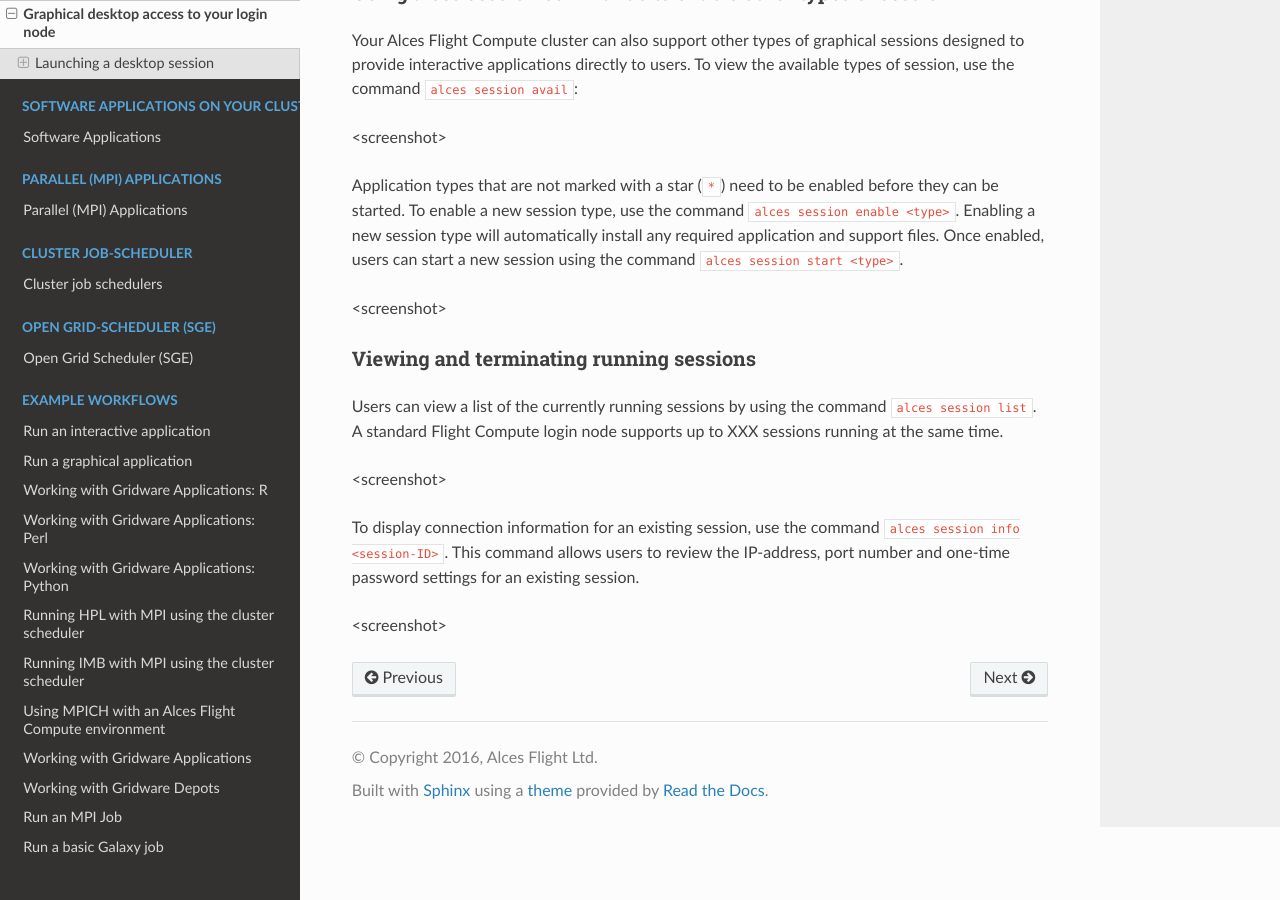
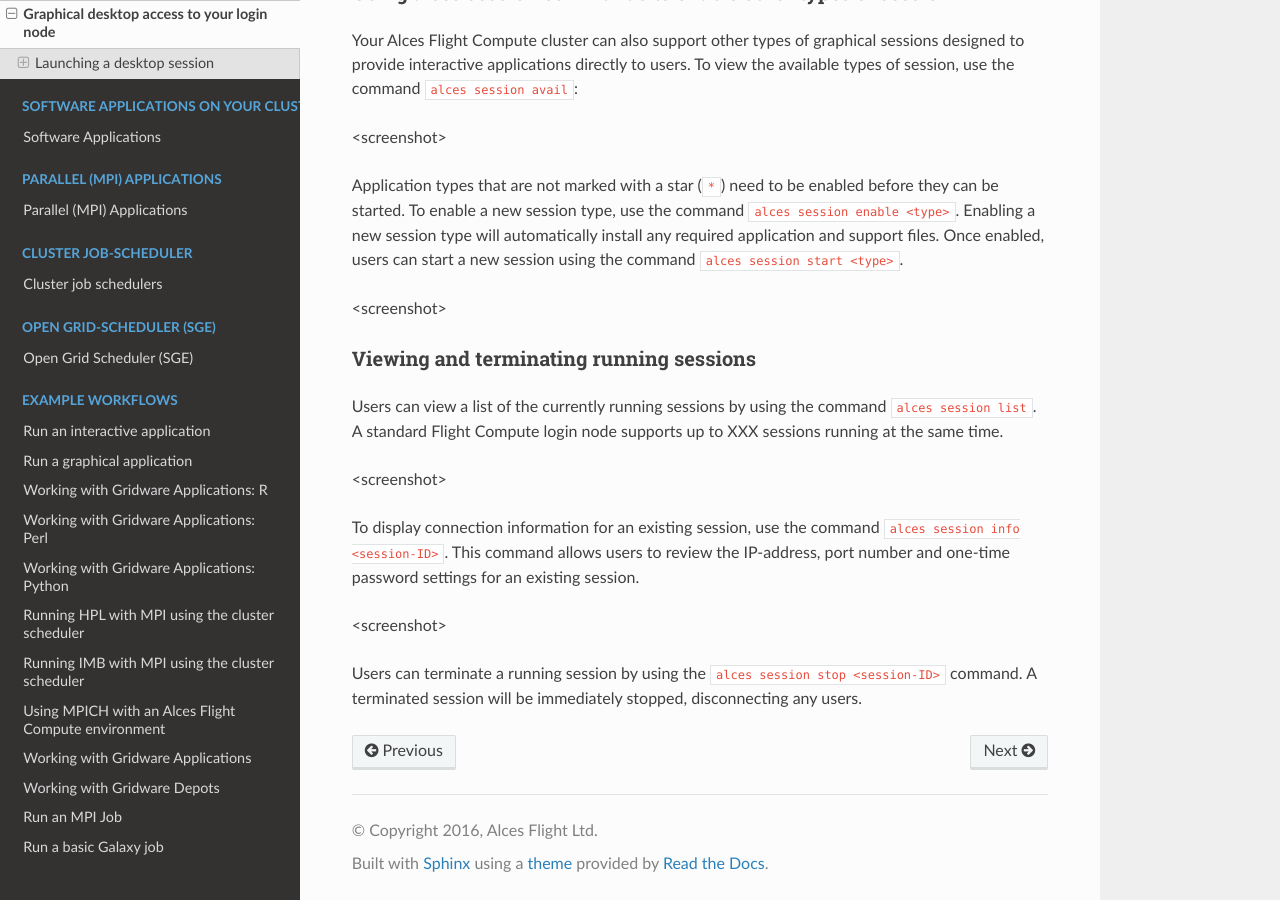
Before and after one commit to alces-software/flight-appliance-docs, a Sphinx documentation site: the page built from docs/source/graphicaldesktop/graphicaldesktop.rst, in a window 1280 px wide and 900 px high, scrolled down 1765 px. Built offline with Sphinx 7.4.7 and the Read the Docs theme 2.0.0, drawn with Linux system fonts in a browser that asks for light colours; pages that are not in the unit, such as notebooks, are missing from menus.

Commit message:
Initial text - still needs screenshots

```diff
--- a/docs/source/graphicaldesktop/graphicaldesktop.rst
+++ b/docs/source/graphicaldesktop/graphicaldesktop.rst
@@ -73,3 +73,5 @@ Users can view a list of the currently running sessions by using the command ``a
 To display connection information for an existing session, use the command ``alces session info <session-ID>``. This command allows users to review the IP-address, port number and one-time password settings for an existing session.
 
 <screenshot>
+
+Users can terminate a running session by using the ``alces session stop <session-ID>`` command. A terminated session will be immediately stopped, disconnecting any users.
```
Also changed, not shown: docs/source/apps/apps.rst (+14 -3 lines).
